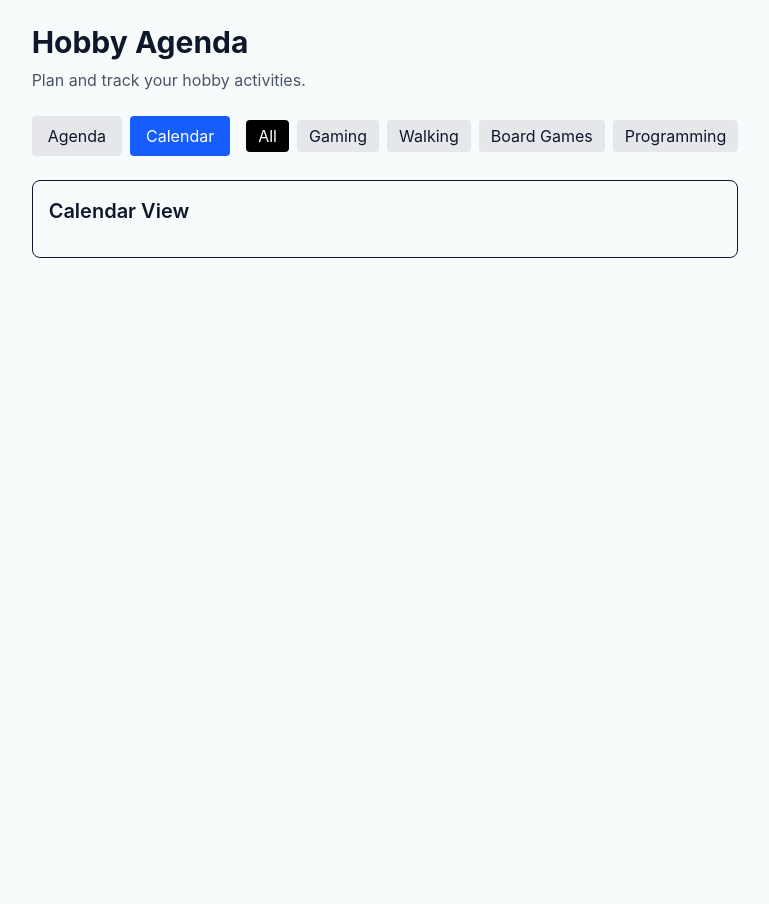
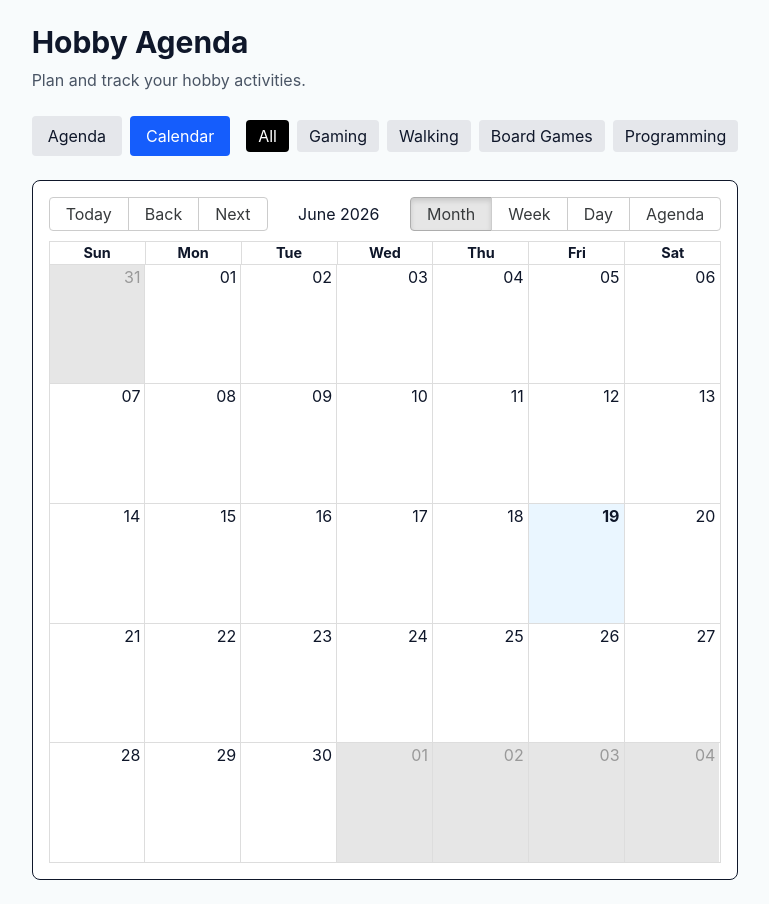
Before and after one commit to RoaldGaasbeek/Hobby-Agenda, a Next.js app in the folder hobby-agenda/: page / in a window 1280 px wide. Both pictures are taken after a click on the button "Calendar". Shown: the whole page, without its empty margins (255-1024 px from the left). Before the commit the page ends 800 px from the top, so only its background shows below. Built offline with nearby package versions, Linux system fonts and the light colour scheme.

Commit message:
gebruik big calendar

```diff
--- a/hobby-agenda/app/page.tsx
+++ b/hobby-agenda/app/page.tsx
@@ -5,6 +5,8 @@ import { useMemo, useState } from "react";
 import ActivityCard from "@/components/ActivityCard";
 import CategoryFilter from "@/components/CategoryFilter";
 import ViewToggle from "@/components/ViewToggle";
+import AgendaView from "@/components/AgendaView";
+import CalendarView from "@/components/CalendarView";
 
 import { categories } from "@/lib/categories";
 import { Activity } from "@/types/activity";
@@ -64,52 +66,14 @@ export default function HomePage() {
       </div>
 
       {view === "agenda" ? (
-        <div className="space-y-4">
-          {filteredActivities.map((activity) => {
-            const category = categories.find(
-              (c) => c.id === activity.categoryId,
-            )!;
-
-            return (
-              <ActivityCard
-                key={activity.id}
-                activity={activity}
-                category={category}
-              />
-            );
-          })}
-        </div>
+        <AgendaView
+          activities={filteredActivities}
+          categories={categories}
+        />
       ) : (
-        <div className="rounded-lg border p-4">
-          <h2 className="mb-4 text-xl font-semibold">
-            Calendar View
-          </h2>
-
-          <div className="space-y-3">
-            {filteredActivities.map((activity) => {
-              const category = categories.find(
-                (c) => c.id === activity.categoryId,
-              )!;
-
-              return (
-                <div
-                  key={activity.id}
-                  className="flex items-center gap-3"
-                >
-                  <div
-                    className={`h-3 w-3 rounded-full ${category.color}`}
-                  />
-
-                  <span className="font-medium">
-                    {activity.date}
-                  </span>
-
-                  <span>{activity.title}</span>
-                </div>
-              );
-            })}
-          </div>
-        </div>
+        <CalendarView
+          activities={filteredActivities}
+        />
       )}
     </main>
   );
--- /dev/null
+++ b/hobby-agenda/components/AgendaView.tsx
@@ -0,0 +1,54 @@
+import ActivityCard from "./ActivityCard";
+import { Activity, Category } from "@/types/activity";
+
+type Props = {
+  activities: Activity[];
+  categories: Category[];
+};
+
+export default function AgendaView({
+  activities,
+  categories,
+}: Props) {
+  const groupedActivities = activities.reduce<
+    Record<string, Activity[]>
+  >((acc, activity) => {
+    if (!acc[activity.date]) {
+      acc[activity.date] = [];
+    }
+
+    acc[activity.date].push(activity);
+
+    return acc;
+  }, {});
+
+  const dates = Object.keys(groupedActivities).sort();
+
+  return (
+    <div className="space-y-6">
+      {dates.map((date) => (
+        <div key={date}>
+          <h2 className="mb-3 text-lg font-semibold">
+            {new Date(date).toLocaleDateString()}
+          </h2>
+
+          <div className="space-y-3">
+            {groupedActivities[date].map((activity) => {
+              const category = categories.find(
+                (c) => c.id === activity.categoryId
+              )!;
+
+              return (
+                <ActivityCard
+                  key={activity.id}
+                  activity={activity}
+                  category={category}
+                />
+              );
+            })}
+          </div>
+        </div>
+      ))}
+    </div>
+  );
+}
--- /dev/null
+++ b/hobby-agenda/components/CalendarView.tsx
@@ -0,0 +1,64 @@
+"use client";
+
+import { Calendar, dateFnsLocalizer } from "react-big-calendar";
+
+import {
+  format,
+  parse,
+  startOfWeek,
+  getDay,
+} from "date-fns";
+
+import { enUS } from "date-fns/locale";
+
+import "react-big-calendar/lib/css/react-big-calendar.css";
+
+import { Activity } from "@/types/activity";
+
+const locales = {
+  "en-US": enUS,
+};
+
+const localizer = dateFnsLocalizer({
+  format,
+  parse,
+  startOfWeek,
+  getDay,
+  locales,
+});
+
+type Props = {
+  activities: Activity[];
+};
+
+export default function CalendarView({
+  activities,
+}: Props) {
+  const events = activities.map((activity) => {
+    const start = new Date(
+      `${activity.date}T${activity.time}`
+    );
+
+    const end = new Date(start);
+
+    end.setHours(end.getHours() + 1);
+
+    return {
+      id: activity.id,
+      title: activity.title,
+      start,
+      end,
+    };
+  });
+
+  return (
+    <div className="h-[700px] rounded-lg border bg-white p-4">
+      <Calendar
+        localizer={localizer}
+        events={events}
+        startAccessor="start"
+        endAccessor="end"
+      />
+    </div>
+  );
+}
--- a/hobby-agenda/package.json
+++ b/hobby-agenda/package.json
@@ -9,8 +9,10 @@
     "lint": "eslint"
   },
   "dependencies": {
+    "date-fns": "^4.4.0",
     "next": "16.2.9",
     "react": "19.2.4",
+    "react-big-calendar": "^1.20.0",
     "react-dom": "19.2.4"
   },
   "devDependencies": {
```
Also changed, not shown: 1 other file (tests, documents, lock files or other folders).
